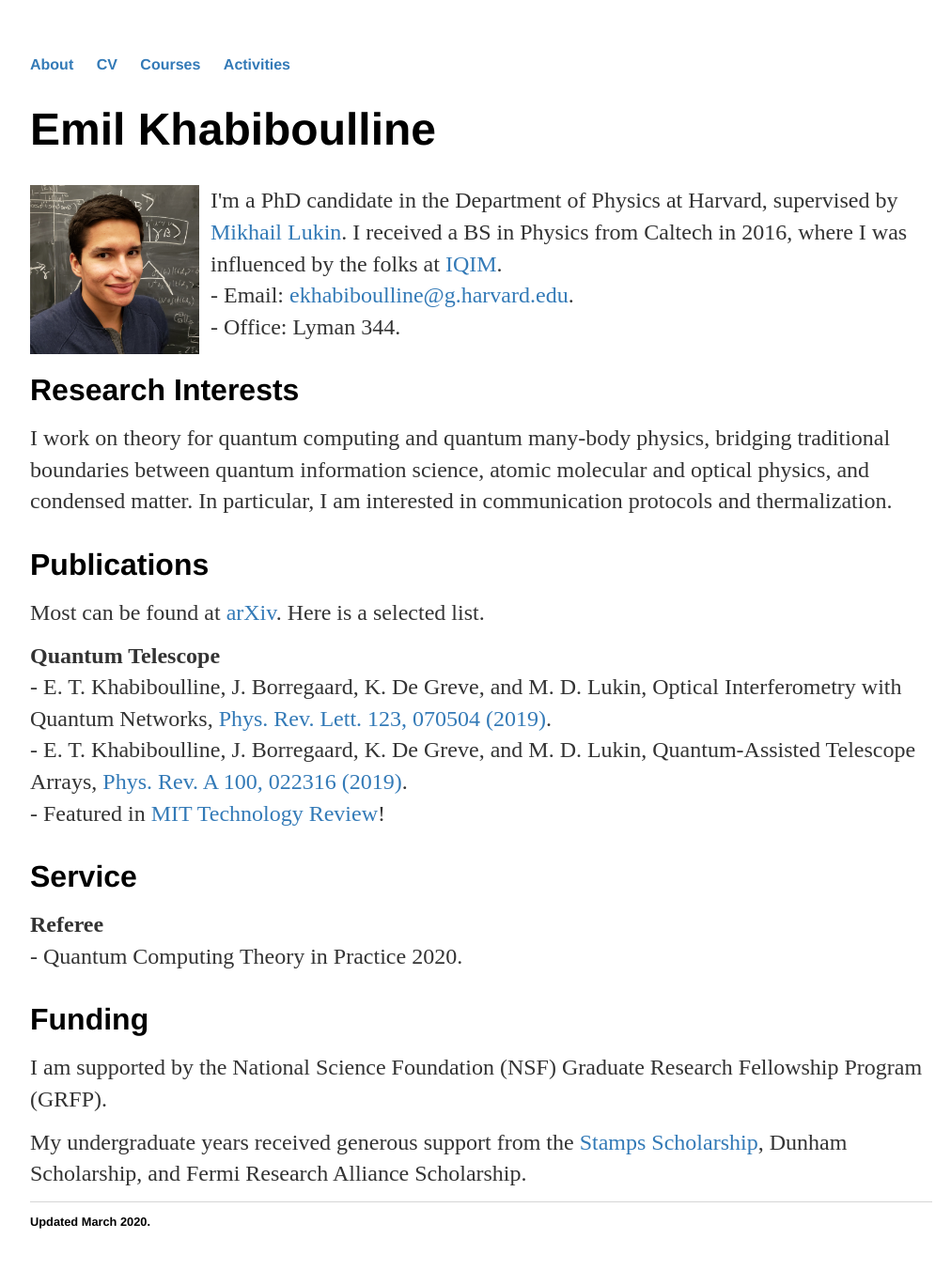
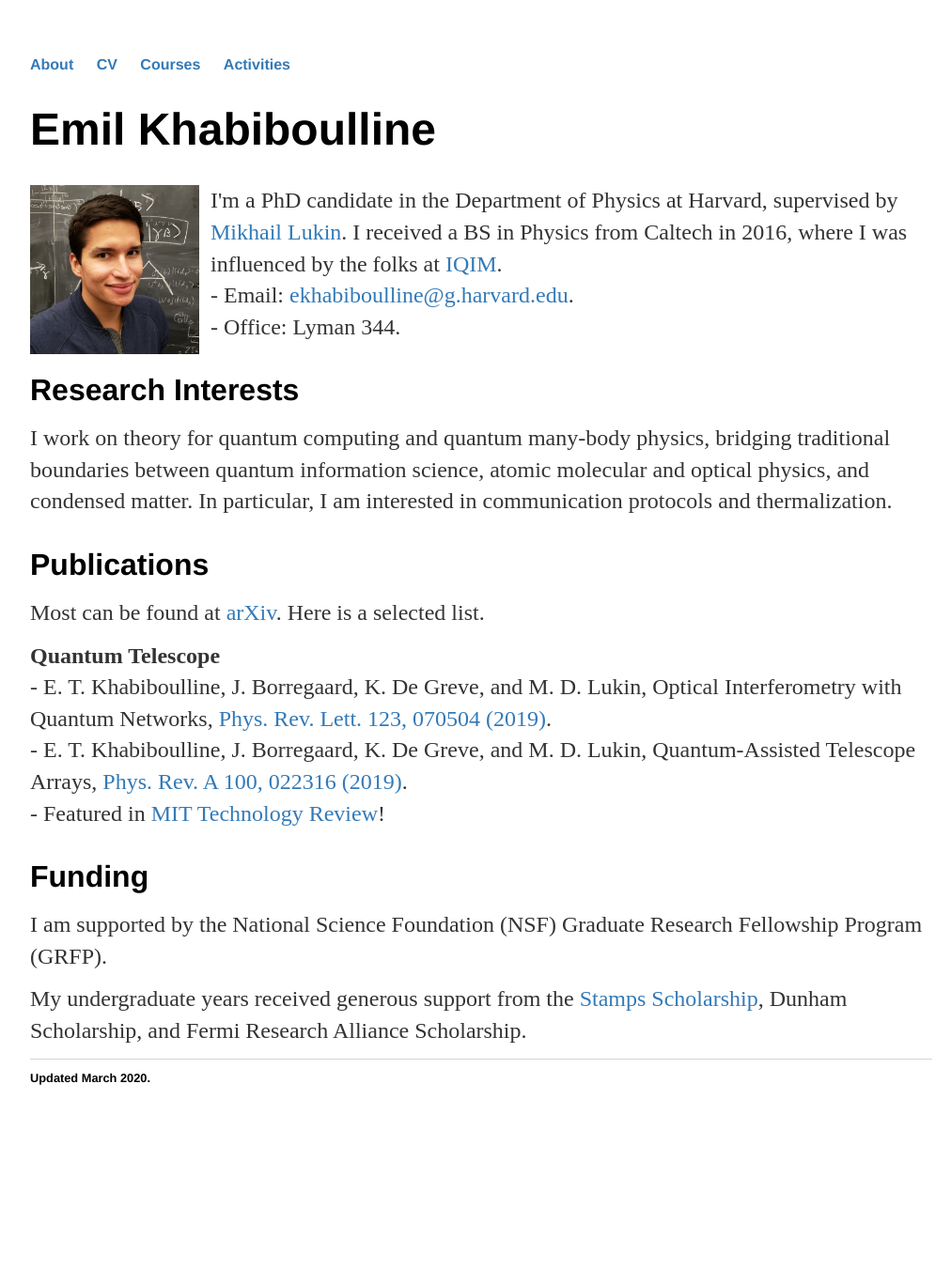
Before and after one commit to emilkhab/emilkhab.github.io, a Jekyll site: the page built from index.html, in a window 1280 px wide. Shown: the whole page at 94% size, without its empty margins (128-1140 px from the left). Built offline with Jekyll 4.4.1, drawn with Linux system fonts in a browser that asks for light colours; after the commit the page ends 1215 px from its top, so only the background shows below that.

Commit message:
Update index.html

```diff
--- a/index.html
+++ b/index.html
@@ -28,12 +28,6 @@
 </div>
 
 <div class="blurb">
-	<h2>Service</h2>
-	<p><b>Referee</b><br/>
-	- Quantum Computing Theory in Practice 2020.<br/></p>
-</div>
-
-<div class="blurb">
 	<h2>Funding</h2>
 	<p>I am supported by the National Science Foundation (NSF) Graduate Research Fellowship Program (GRFP).</p>
 	<p>My undergraduate years received generous support from the <a href="https://www.stampsfoundation.org/">Stamps Scholarship</a>, Dunham Scholarship, and Fermi Research Alliance Scholarship.</p>
```
